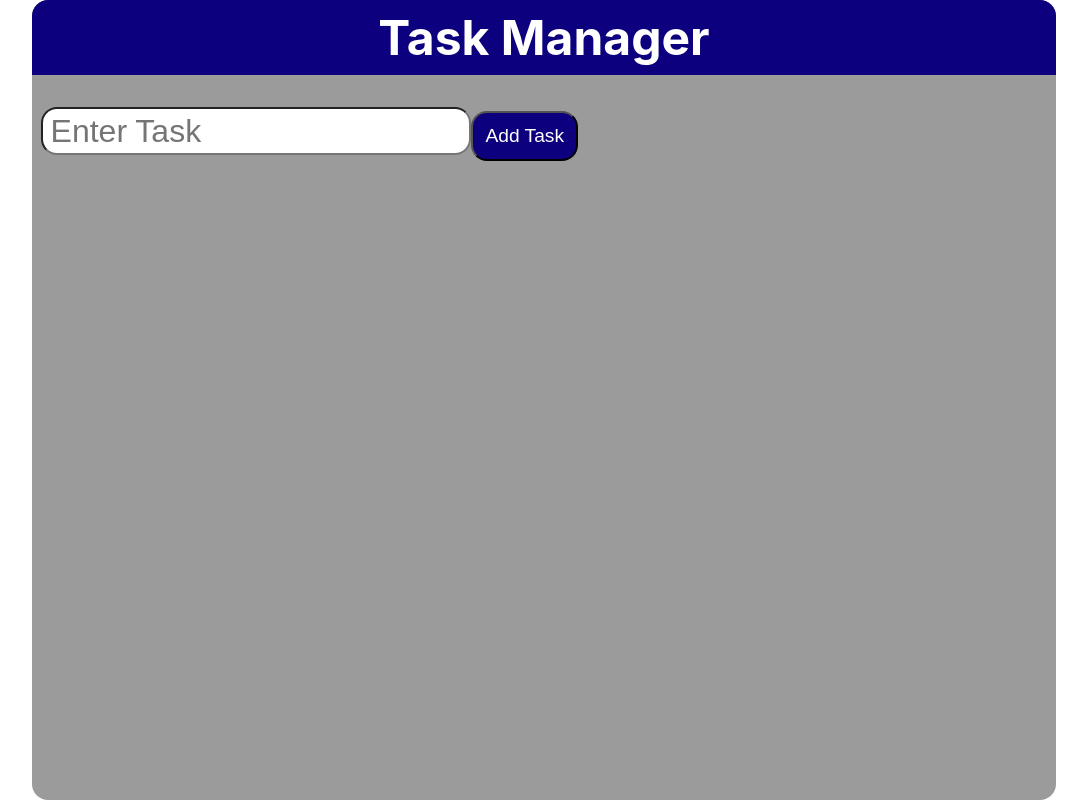
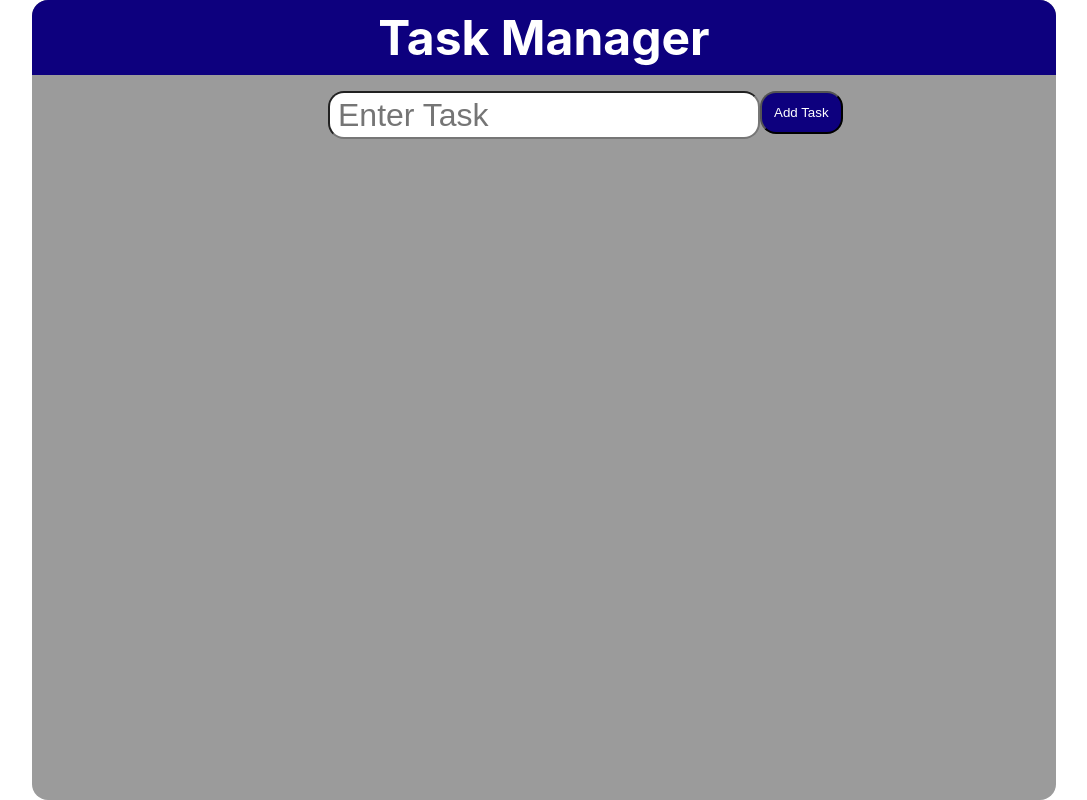
Before and after one commit to DDeShon/javascript-todo, a React (Create React App) app: page / in a window 1280 px wide. Shown: the whole page, without its empty margins (96-1183 px from the left). Built offline with nearby package versions, Linux system fonts and the light colour scheme.

Commit message:
working on list functionality

```diff
--- a/src/App.css
+++ b/src/App.css
@@ -53,19 +53,15 @@ li:hover {
   background-color: rgb(127, 112, 255);
 }
 
-.input-wrapper {
-  display: flex;
-  margin: 2rem 0.5rem;
-  justify-content: space-between;
-  align-items: flex-end;
+.form-wrapper {
+  min-width: 100%;
+  margin: 1rem 0;
 }
 
-.input-wrapper .input-field {
+.input-field {
   padding-left: 0.5rem;
   font-size: 2rem;
-  align-items: center;
   height: 3rem;
-  width: 80%;
   border-radius: 1rem;
 }
 
@@ -75,7 +71,8 @@ li:hover {
   border-radius: 1rem;
   background-color: rgb(13, 0, 126);
   color: rgb(255, 255, 255);
-  font-size: 1.2rem;
+  position: absolute;
+  /* font-size: 1.2rem; */
 }
 
 .btn-new-task:hover {
--- a/src/App.js
+++ b/src/App.js
@@ -30,7 +30,7 @@ class App extends React.Component {
           <div className="title-wrapper">
             <h1>Task Manager</h1>
           </div>
-          <div className="input-wrapper">
+          <div className="form-wrapper">
             <TodoForm addTodo={this.addTodo} />
           </div>
           <div className="list-wrapper">
```
